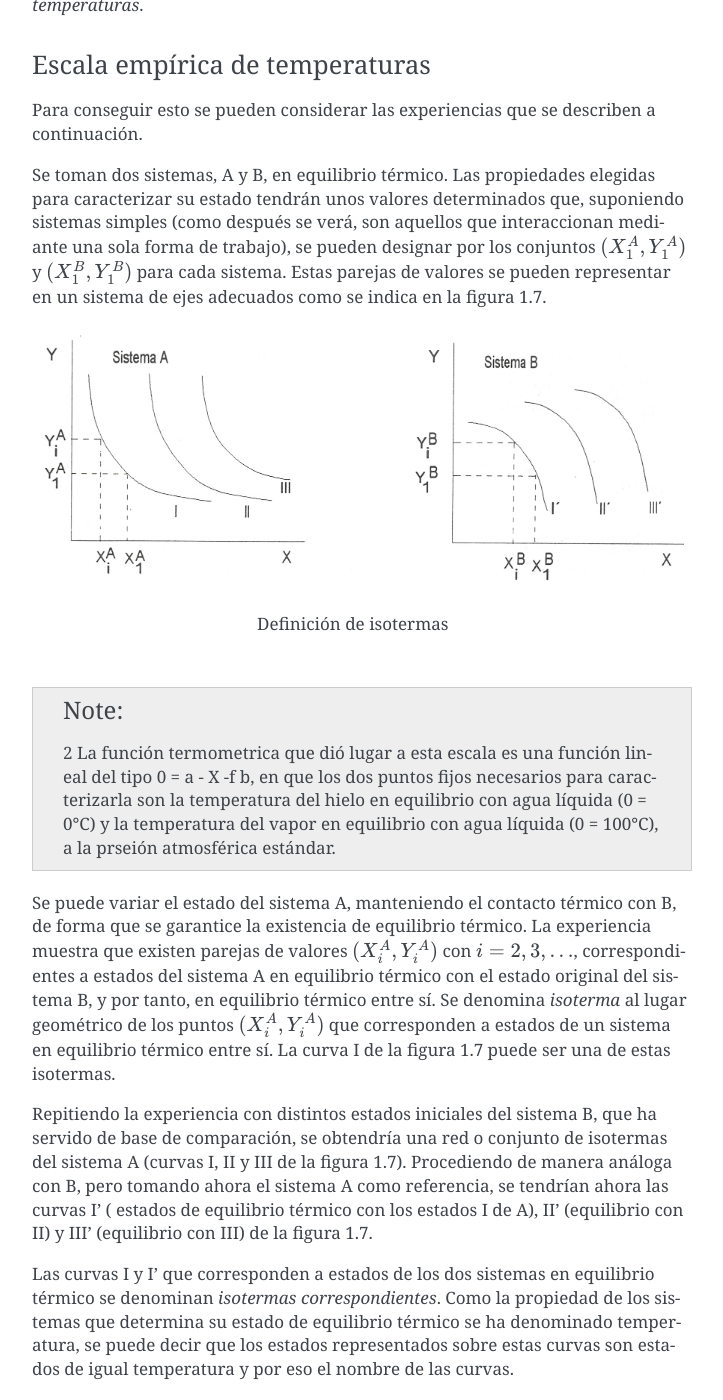
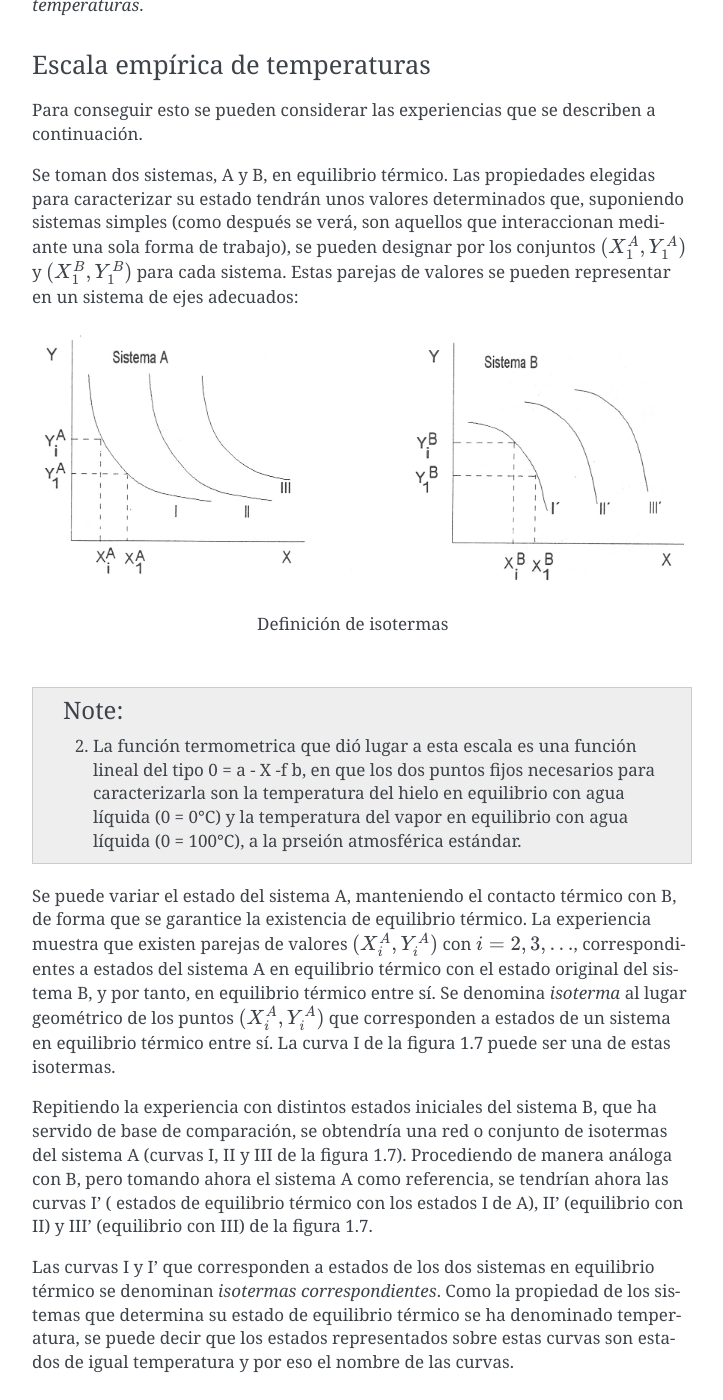
Before and after one commit to mantielero/termodinamica, a Sphinx documentation site: the page built from source/introduccion_ley_cero_temperatura.rst, in a window 1280 px wide and 1400 px high, scrolled down 4276 px. Shown: the whole window, without its empty margins (388-1111 px from the left). Built offline with Sphinx 7.4.7, drawn with Linux system fonts in a browser that asks for light colours; pages that are not in the unit, such as notebooks, are missing from menus.

Commit message:
Update introduccion_ley_cero_temperatura.rst

```diff
--- a/source/introduccion_ley_cero_temperatura.rst
+++ b/source/introduccion_ley_cero_temperatura.rst
@@ -99,7 +99,7 @@
 
 Para conseguir esto se pueden considerar las experiencias que se describen a continuación.
 
-Se toman dos sistemas, A y B, en equilibrio térmico. Las propiedades elegidas para caracterizar su estado tendrán unos valores determinados que, suponiendo sistemas simples (como después se verá, son aquellos que interaccionan mediante una sola forma de trabajo), se pueden designar por los conjuntos :math:`(X_1^A, Y_1^A)` y   :math:`(X_1^B, Y_1^B)`  para cada sistema. Estas parejas de valores se pueden representar en un sistema de ejes adecuados como se indica en la figura 1.7.
+Se toman dos sistemas, A y B, en equilibrio térmico. Las propiedades elegidas para caracterizar su estado tendrán unos valores determinados que, suponiendo sistemas simples (como después se verá, son aquellos que interaccionan mediante una sola forma de trabajo), se pueden designar por los conjuntos :math:`(X_1^A, Y_1^A)` y   :math:`(X_1^B, Y_1^B)`  para cada sistema. Estas parejas de valores se pueden representar en un sistema de ejes adecuados:
 
 .. figure:: ./img/isotermas.png
    :width: 100%
@@ -109,7 +109,7 @@
 
 .. note::
 
-   2 La función termometrica que dió lugar a esta escala es una función lineal del tipo 0 = a - X -f b, en que los dos puntos fijos necesarios para caracterizarla son la temperatura del hielo en equilibrio con agua líquida (0 = 0°C) y la temperatura del vapor en equilibrio con agua líquida (0 = 100°C), a la prseión atmosférica estándar.
+   (2) La función termometrica que dió lugar a esta escala es una función lineal del tipo 0 = a - X -f b, en que los dos puntos fijos necesarios para caracterizarla son la temperatura del hielo en equilibrio con agua líquida (0 = 0°C) y la temperatura del vapor en equilibrio con agua líquida (0 = 100°C), a la prseión atmosférica estándar.
 
 Se puede variar el estado del sistema A, manteniendo el contacto térmico con B, de forma que se garantice la existencia de equilibrio térmico. La experiencia muestra que existen parejas de valores :math:`(X_i^A, Y_i^A)` con :math:`i = 2, 3,...`, correspondientes a estados del sistema A en equilibrio térmico con el estado original del sistema B, y por tanto, en equilibrio térmico entre sí. Se denomina *isoterma* al lugar geométrico de los puntos :math:`(X_i^A, Y_i^A)` que corresponden a estados de un sistema en equilibrio térmico entre sí. La curva I de la figura 1.7 puede ser una de estas isotermas.
 
```
